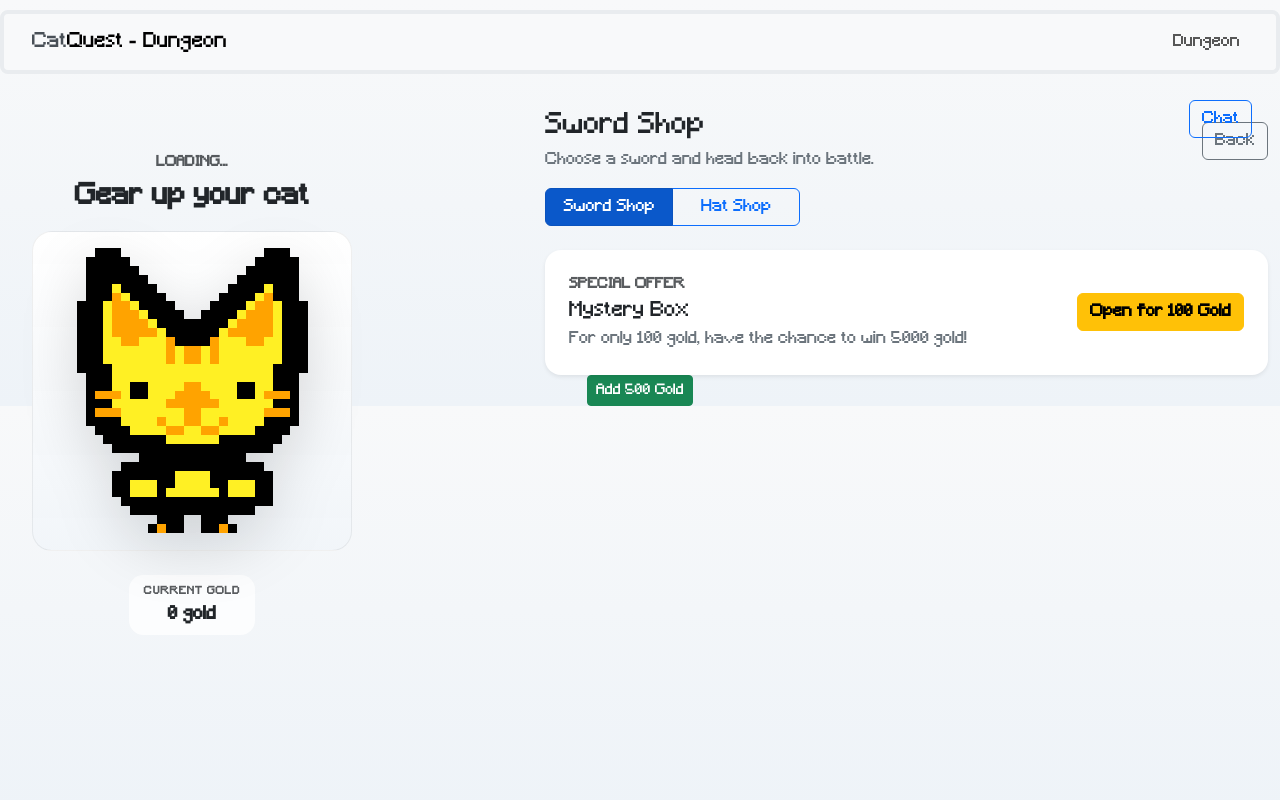
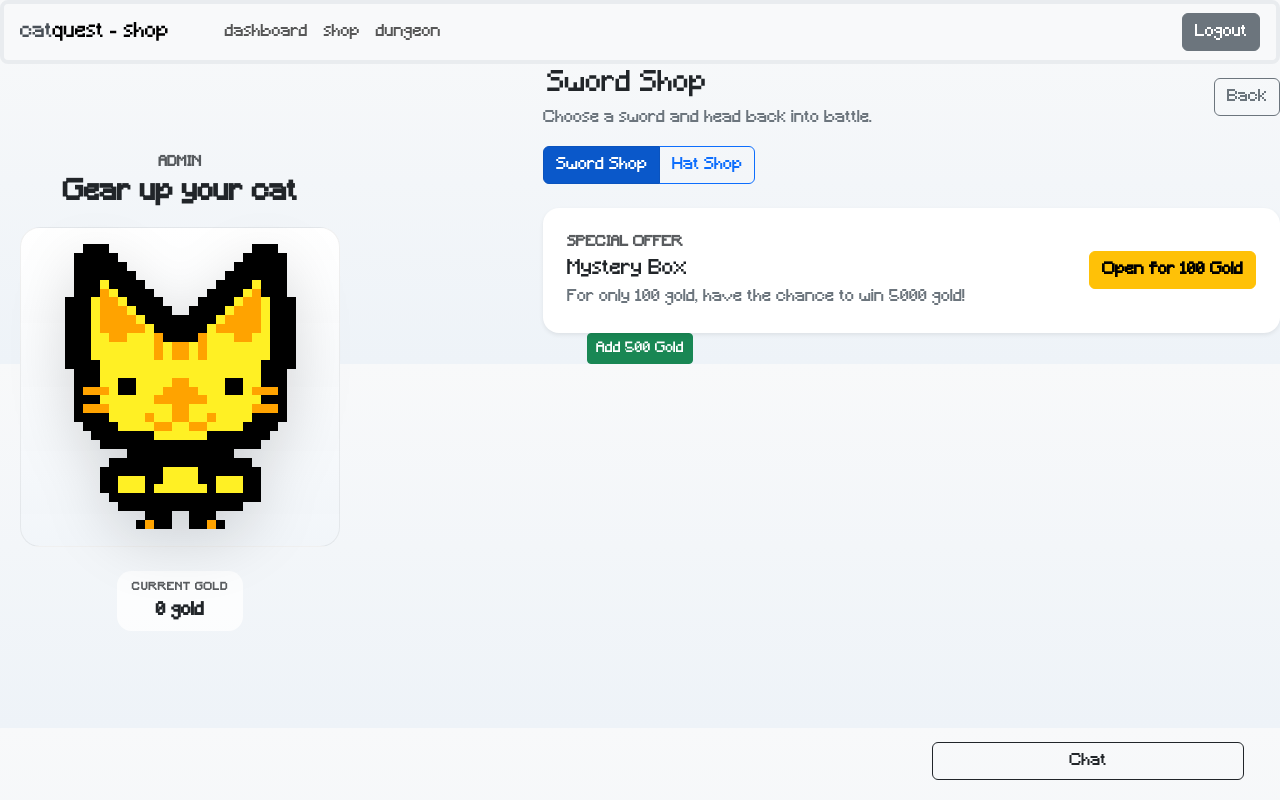
Before and after one commit to robertmoa/catquest, a Flask app: page /shop in a window 1280 px wide. Run offline with Flask 3, Linux system fonts and the light colour scheme; a user stored in the database is signed in; some libraries are stand-ins or nearby versions.

Commit message:
Made prototype dashboard, improvements to chat functionality and look - navbar is now a template, and can be added to any page, no more changing every navbar

```diff
--- a/routes.py
+++ b/routes.py
@@ -2,7 +2,7 @@ from flask import render_template, Blueprint, redirect, request, url_for, sessio
 from models import User
 from sqlalchemy import select
 from werkzeug.security import check_password_hash, generate_password_hash
-from serverstuff import db, users, socketio
+from serverstuff import db, users
 from loginmgmt import handle_login
 main = Blueprint("main", __name__)
 
@@ -21,6 +21,7 @@ def login():
 
     if user and check_password_hash(user.password, password):
         handle_login(username)
+
         return redirect(url_for("main.home"))
     return render_template("login.html", error="Username/password is not correct")
 
@@ -47,14 +48,17 @@ def signup():
 
 @main.route("/home")
 def home():
-    return render_template("main.html")
+    username = session["username"]
+    return render_template("main.html",user=username,page="dashboard")
 
 
 @main.route("/dungeon")
 def dungeon():
-    return render_template("dungeon.html")
+    username = session["username"]
+    return render_template("dungeon.html",user=username,page="dungeon")
 
 
 @main.route("/shop")
 def shop():
-    return render_template("shop.html")
+    username = session["username"]
+    return render_template("shop.html",user=username,page="shop")
--- a/static/css/chat.css
+++ b/static/css/chat.css
@@ -1,14 +1,14 @@
 .glass-effect {
   /* Requires some transparency to see the blur */
-  background-color: rgba(255, 255, 255, 0.4);
+  background-color: rgba(255, 255, 255, 0.2);
   /* The blur effect */
-  backdrop-filter: blur(5px);
-  -webkit-backdrop-filter: blur(10px); /* Support for Safari */
+  backdrop-filter: blur(3px);
+  -webkit-backdrop-filter: blur(3px); /* Support for Safari */
   border: 1px solid rgba(255, 255, 255, 0.1);
 }
 .chat-panel {
   position: fixed;
-  bottom: 20px;
+  bottom: 80px;
   right: 20px;
 
   width: 30vw;
@@ -40,19 +40,16 @@
   overflow-x: hidden;      /* prevent horizontal scrolling */
   word-wrap: break-word;   /* wrap long words */
   overflow-wrap: break-word; /* modern version */
+
+  max-height: 80vh;
+
 }
-/* Navbar wrapper */
-.nav-wrapper {
-  position: sticky;
-  top: 10px;
 
-  z-index: 1050;
-}
 
 /* Chat button under navbar */
 .chat-row-fixed {
-  position: sticky;
-  top: 100px; /* navbar height + spacing */
-  right: 30px;
+  position: fixed;
+  bottom: 20px; /* navbar height + spacing */
+  right: 20px;
   z-index: 1040;
 }
--- a/static/css/main.css
+++ b/static/css/main.css
@@ -1,15 +1,21 @@
 @import url('https://cdn.jsdelivr.net/npm/bootstrap@5.3.2/dist/css/bootstrap.min.css');
 
-#chat_box {
-  max-height: 80vh;   /* 60% of screen height */
-  overflow-y: auto;
-}
+
 @font-face {
   font-family: 'Minecraft';
   src: url('../fonts/Minecraft.ttf') format('truetype');
   font-weight: normal;
   font-style: normal;
 
+}
+
+/* Navbar wrapper */
+.nav-wrapper {
+  position: sticky;
+  top: 0px;
+  z-index: 1050;
+  box-sizing: border-box;
+  max-width: 100%;
 }
 img {
   image-rendering: pixelated; /* Modern browsers */
@@ -18,3 +24,7 @@ img {
 :root {
   --bs-body-font-family: "Minecraft", sans-serif;
 }
+.dash-avatar{
+  width: 256px;
+  height: 256px;
+}
--- a/static/css/shop.css
+++ b/static/css/shop.css
@@ -30,14 +30,6 @@ body {
 
 .shop-subtitle {
   max-width: 38ch;
-}
-
-.shop-tabs {
-  flex-wrap: wrap;
-}
-
-.shop-tab-button {
-  min-width: 128px;
 }
 
 .shop-fixed-panel {
--- a/static/js/chat.js
+++ b/static/js/chat.js
@@ -5,7 +5,7 @@
 const chatButton = document.getElementById('btn_send');
 const chatInput = document.getElementById('input_send');
 const chatBox = document.getElementById('chat-box');
-const socket = io();
+
 
 function socketRequest(eventName, data = {}) {
     return new Promise((resolve) => {
@@ -45,7 +45,7 @@ function renderMessage(msg) {
     const div = document.createElement("div");
 
     if (msg.type === "system") {
-        div.className = "text-danger fst-italic";
+        div.className = "text-warning fst-italic";
         div.textContent = msg.text;
     }
 
--- a/static/js/connect.js
+++ b/static/js/connect.js
@@ -1 +1,2 @@
 const socket = io("http://127.0.0.1:5000/");
+window.socket = socket;
--- a/static/js/shop.js
+++ b/static/js/shop.js
@@ -6,11 +6,11 @@ const MYSTERY_BOX_NOTHING_CHANCE = 20;
 const MYSTERY_BOX_MIN_GOLD_REWARD = 50;
 const MYSTERY_BOX_MAX_GOLD_REWARD = 250;
 const MYSTERY_BOX_LOW_REWARD_BIAS = 2.2;
-const shopSocket = io();
+
 
 function socketRequest(eventName, data = {}) {
     return new Promise((resolve) => {
-        shopSocket.emit(eventName, data, (response) => {
+        socket.emit(eventName, data, (response) => {
             resolve(response || { success: false, error: "No response from server" });
         });
     });
@@ -19,22 +19,21 @@ async function loadItems() {
     const items = await socketRequest("get_all_items");
     return items;
 }
-async function loadUsername() {
-    const data = await socketRequest("get_user_info");
+// --At the moment this isnt needed, as i have changed it to get the username from the server when it loads the template
+// async function loadUsername() {
+//     const data = await socketRequest("get_user_info");
 
-    const element = document.getElementById("player-username");
+//     const element = document.getElementById("player-username");
 
-    if (!element) return;
+//     if (!element) return;
 
-    if (!data.success) {
-        element.textContent = "Not logged in";
-        return;
-    }
+//     if (!data.success) {
+//         element.textContent = "Not logged in";
+//         return;
+//     }
+// }
 
-    element.textContent = data.username;
-}
-
-document.addEventListener("DOMContentLoaded", loadUsername);
+//document.addEventListener("DOMContentLoaded", loadUsername);
 
 
 // Gets the player's current gold total from the database.
--- /dev/null
+++ b/templates/navbar.html
@@ -0,0 +1,49 @@
+<div class="nav-wrapper">
+    <nav class="navbar navbar-expand-lg navbar-light bg-light border border-4 border-light-subtle rounded-3">
+
+        <a class="navbar-brand px-3 h1 mb-0" href="{{ url_for('main.home') }}">
+          <span class="text-light-emphasis">cat</span>quest - {{page}}
+        </a>
+        <ul class="navbar-nav me-auto px-3">
+          <li class="nav-item">
+            <a class="nav-link" href="{{ url_for('main.home') }}">dashboard</a>
+          </li>
+
+          <li class="nav-item">
+            <a class="nav-link" href="{{ url_for('main.shop') }}">shop</a>
+          </li>
+
+          <li class="nav-item">
+            <a class="nav-link" href="{{ url_for('main.dungeon') }}">dungeon</a>
+          </li>
+        </ul>
+        <ul class="navbar-nav px-3">
+          <li class="nav-item">
+            <form action="{{ url_for('main.login') }}" method="POST" class="d-inline">
+              <button type="submit" class="btn btn-secondary">
+                Logout
+              </button>
+            </form>
+          </li>
+        </ul>
+
+    </nav>
+
+    <div class="chat-row-fixed mt-2 d-flex justify-content-end px-3 w-100">
+
+        <button id="chatToggle" class="btn btn-outline-dark w-25">Chat</button>
+
+    </div>
+  </div>
+
+
+
+<div id="chatPanel" class="chat-panel glass-effect border-2 border-secondary rounded">
+  <h2 class="text-center text-muted border-bottom">chat</h2>
+  <div id="chat-box" class="flex-grow-1 border-bottom"></div>
+
+  <div class="d-flex p-2 gap-2 border-top">
+    <input id="input_send" class="form-control" type="text" placeholder="Type a message..." />
+    <button id="btn_send" class="btn btn-outline-secondary">Send</button>
+  </div>
+</div>
--- a/templates/shop.html
+++ b/templates/shop.html
@@ -9,37 +9,15 @@
   <link rel="stylesheet" href="{{ url_for('static', filename='css/chat.css') }}">
 </head>
 <body>
-  <div class="nav-wrapper">
-    <nav class="navbar navbar-expand navbar-light bg-light border border-4 border-light-subtle rounded-3">
-      <div class="container-fluid">
-        <a class="navbar-brand px-3 h1 mb-0" href="{{ url_for('main.home') }}">
-          <span class="text-light-emphasis">Cat</span>Quest - Dungeon
-        </a>
-        <ul class="navbar-nav ms-auto px-3">
-          <li class="nav-item">
-            <a class="nav-link" href="{{ url_for('main.dungeon') }}">Dungeon</a>
-          </li>
-        </ul>
-      </div>
-    </nav>
-  </div>
-
-  <div class="container-fluid">
-      <div class="row mt-2 justify-content-end chat-row-fixed px-3">
-        <div class="col-auto">
-          <button id="chatToggle" class="btn btn-outline-primary">Chat</button>
-        </div>
-      </div>
-
-
+  {% include 'navbar.html'%}
     <section class="row g-4 align-items-start">
       <!-- Left side: featured cat panel that stays visible while scrolling -->
       <div class="col-lg-5 shop-sidebar-column">
         <div class="card shop-feature-card shop-fixed-panel border-0 shadow-sm rounded-4 overflow-hidden h-100">
           <div class="card-body shop-feature-body p-4 text-center">
             <!-- Intro text for the featured character area -->
-            <p id="player-username" class="text-uppercase text-muted fw-semibold small mb-2">
-              Loading...
+            <p id="player-username" class="text-uppercase text-muted fw-semibold small mb-1">
+              {{user}}
             </p>
             <h1 class="h3 fw-bold mb-3">Gear up your cat</h1>
 
@@ -66,7 +44,7 @@
         <!-- Shop heading and back button -->
         <div class="shop-header d-flex justify-content-between align-items-center mb-3">
           <div>
-            <h2 id="shop-title" class="h3 mb-1">Sword Shop</h2>
+            <h2 id="shop-title" class="h3 m-1">Sword Shop</h2>
             <p id="shop-subtitle" class="shop-subtitle text-secondary mb-0">Choose a sword and head back into battle.</p>
           </div>
           <a href="{{ url_for('main.home') }}" class="btn btn-outline-secondary">Back</a>
@@ -126,17 +104,10 @@
     <button id="add-gold-button" class="btn btn-success btn-sm">Add 500 Gold</button>
   </div>
 
-  <div id="chatPanel" class="chat-panel glass-effect border-2 border-secondary rounded">
-    <h2 class="text-center text-muted border-bottom">chat</h2>
-    <div id="chat-box" class="flex-grow-1 border-bottom"></div>
 
-    <div class="d-flex p-2 gap-2 border-top">
-      <input id="input_send" class="form-control" type="text" placeholder="Type a message..." />
-      <button id="btn_send" class="btn btn-outline-secondary">Send</button>
-    </div>
-  </div>
   <!-- Loads shared game logic, including the gold helper functions -->
   <script src="https://cdnjs.cloudflare.com/ajax/libs/socket.io/4.0.1/socket.io.js"></script>
+  <script src="{{ url_for('static', filename='js/connect.js') }}"></script>
   <script src="{{ url_for('static', filename='js/shop.js') }}"></script>
   <script src="{{ url_for('static', filename='js/chat.js') }}"></script>
 </body>
```
Also changed, not shown: loginmgmt.py (+9 -0 lines), templates/main.html (+60 -60 lines), instance/app.db.
